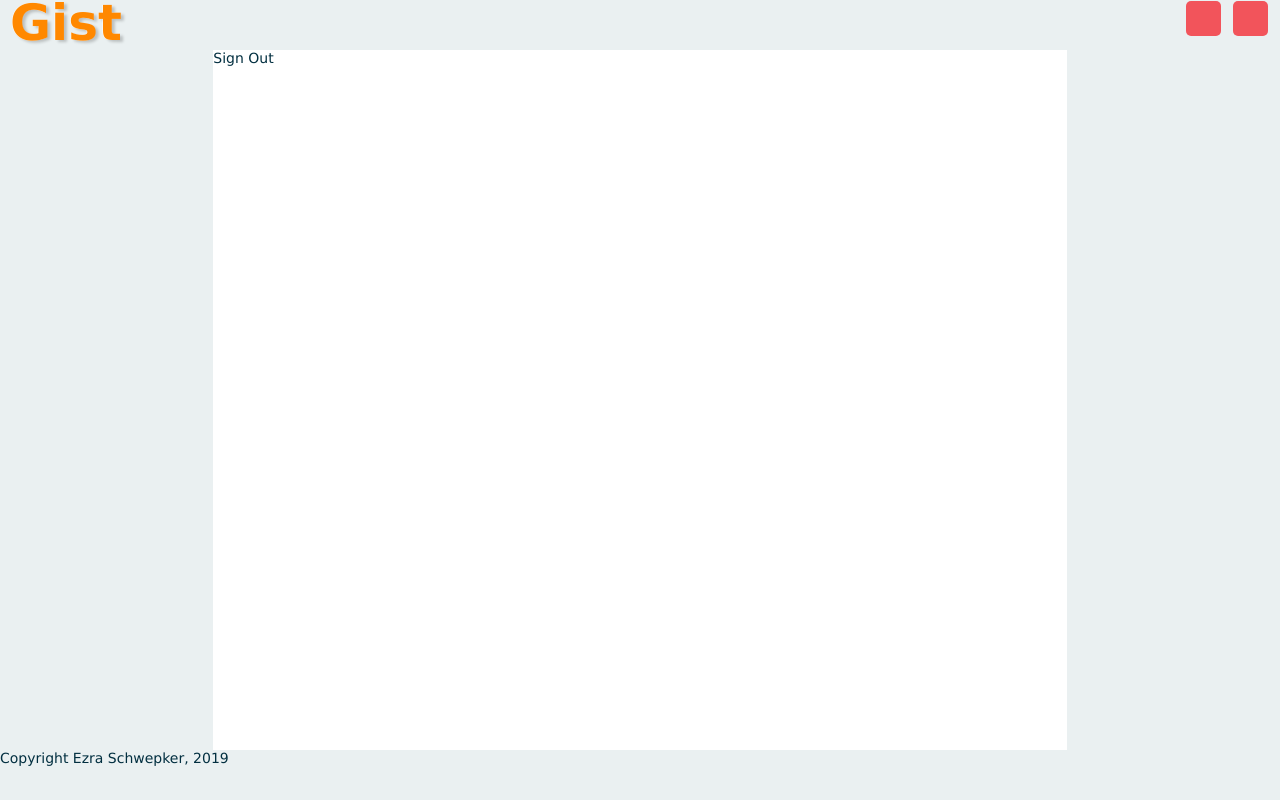
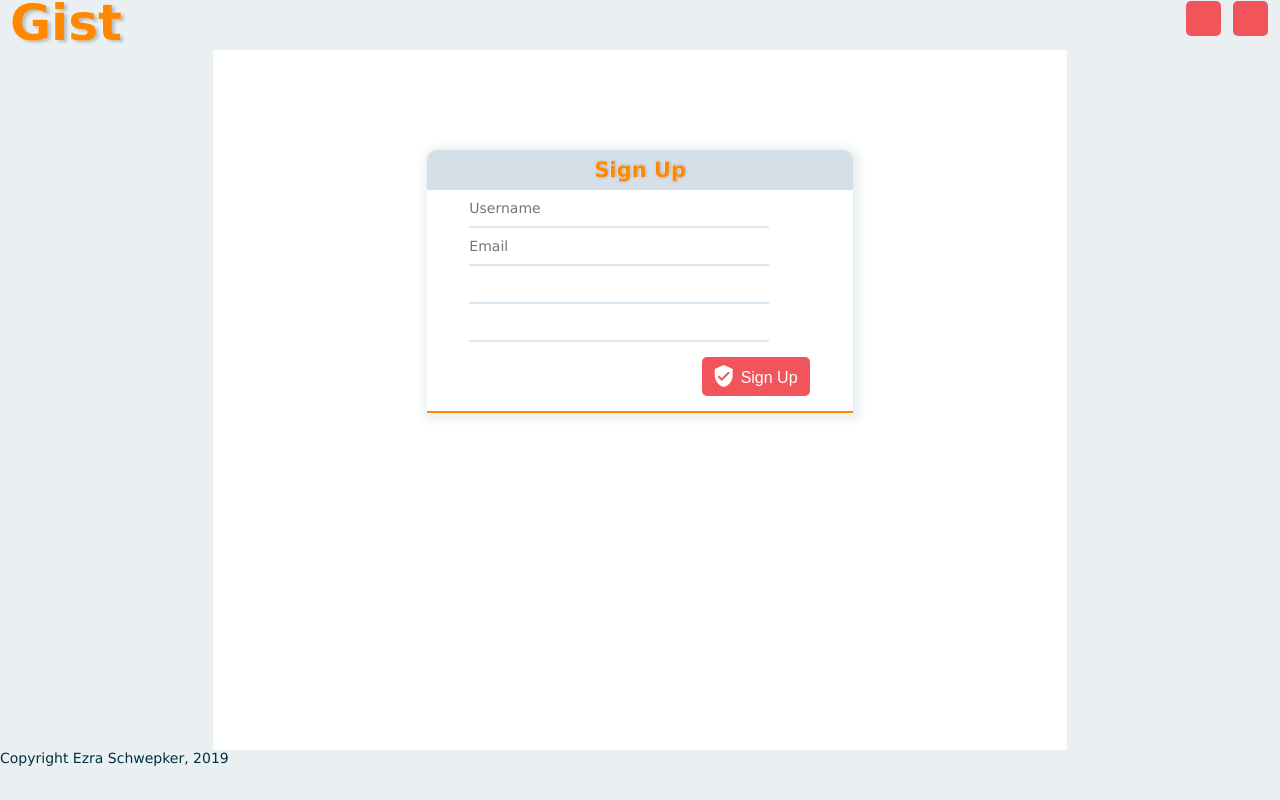
Before and after one commit to MoreSaltMoreLemon/gist-front-end, a React (Create React App) app: page /sign-out in a window 1280 px wide. Shown: the top 800 px of the page. Built offline with nearby package versions, Linux system fonts and the light colour scheme.

Commit message:
working modal for error handling

```diff
--- a/src/App.js
+++ b/src/App.js
@@ -6,6 +6,7 @@ import AppHeader from './containers/AppHeader'
 import AppBody from './containers/AppBody'
 import AppFooter from './containers/AppFooter'
 import HomePage from './components/HomePage'
+import ErrorModal from './components/ErrorModal'
 
 
 
@@ -14,6 +15,7 @@ class App extends Component {
     return (
       <div className='app-container'>
         <Router>
+          <ErrorModal />
           <AppHeader />
           <Switch>
             <Route path='/' exact component={HomePage} />
--- a/src/components/DrawerLeft.js
+++ b/src/components/DrawerLeft.js
@@ -50,7 +50,7 @@ const DrawerLeft = (props) => {
               <Link className='button-nav' to='/recipes'>
                 <MenuButton label='Recipes' className='recipe-gallery' icon='view_module' />
               </Link>
-              <Link className='button-nav'>
+              <Link className='button-nav' to={null}>
                 <MenuButton label='Create Recipe' className='recipe-create' icon='create' onClick={() => props.createRecipe({user_id: 1})} />
               </Link>
             </nav>
@@ -71,7 +71,7 @@ const DrawerLeft = (props) => {
               <Link className='button-nav' to='/recipes'>
                 <MenuButton label='Recipes' className='recipe-gallery' icon='view_module' />
               </Link>
-              <Link className='button-nav'>
+              <Link className='button-nav' to={null}>
                 <MenuButton label='Create Recipe' className='recipe-create' icon='create' onClick={() => props.createRecipe({user_id: 1})} />
               </Link>
             </nav>
--- /dev/null
+++ b/src/components/ErrorModal.js
@@ -0,0 +1,43 @@
+import React, { useState } from "react";
+import { connect } from "react-redux";
+import "../css/errorModal.css";
+import { isEmpty } from "../helpers/miscHelpers";
+
+const ErrorModal = ({ error, clearError }) => {
+  const [showModal, setShowModal] = useState(false);
+
+  const handleClick = e => {
+    setShowModal(false);
+    clearError();
+  };
+
+  console.log("ERROR MODA", error);
+  // debugger
+  if (!error) {
+    if (showModal) setShowModal(false);
+    return null;
+  } else if (error && !showModal) {
+    console.log("yes error, no show modal, set show modal");
+    setShowModal(true);
+  } else {
+    console.log("SHOW MODAL!!!")
+    return (
+      <div className="window-modal" onClick={handleClick}>
+        <div
+          className="error-modal"
+          // onClick={() => setShowModal(false)}
+        >
+          <h1 className="error-modal-title">Error!</h1>
+          <p className="error-modal-message">{error.message}</p>
+          <p className="error-modal-close">(click anywhere to close)</p>
+        </div>
+      </div>
+    );
+  }
+};
+
+const mapStateToProps = state => ({ ...state.error });
+const mapDispatchToProps = dispatch => ({
+  clearError: () => dispatch({ type: "CLEAR_ERROR" })
+});
+export default connect(mapStateToProps, mapDispatchToProps)(ErrorModal);
--- a/src/components/SignOut.js
+++ b/src/components/SignOut.js
@@ -1,10 +1,86 @@
-import React from 'react'
+import React, { useState } from "react";
+import { connect } from "react-redux";
+import MenuButton from "./MenuButton";
+import { signOutUserAction } from "../reducers/actions/userActions";
+import "../css/auth.css";
 
-const SignOut = (props) => {
+const SignOut = props => {
+  const [user, setUser] = useState({
+    username: "",
+    email: "",
+    password: "",
+    passwordConfirmation: ""
+  });
+
+  // const [validation, setValidation] = useState({passwordMatches: true, password})
+
+  const handleChange = e =>
+    setUser({ ...user, [e.target.name]: e.target.value });
+
+  // const handlePasswordConfirmation = e => {
+  //   handleChange
+  // }
+
+  const handleSubmit = async e => {
+    e.preventDefault();
+    props.SignOut(user);
+  };
 
   return (
-     <div>Sign Out</div>
-  )
-}
+    <section className="auth sign-in-container">
+      <header className="auth header">
+        <h1>Sign Up</h1>
+      </header>
+      <form className="auth sign-up" onSubmit={handleSubmit}>
+        <input
+          required
+          className="auth username"
+          type="text"
+          placeholder="Username"
+          value={user.username}
+          name="username"
+          onChange={handleChange}
+        />
+        <input
+          required
+          className="auth email"
+          type="text"
+          placeholder="Email"
+          value={user.email}
+          name="email"
+          onChange={handleChange}
+        />
+        <input
+          required
+          className="auth password"
+          type="password"
+          placehold="Password"
+          value={user.password}
+          name="password"
+          onChange={handleChange}
+        />
+        <input
+          required
+          className="auth password"
+          type="password"
+          placehold="Confirm Password"
+          value={user.passwordConfirmation}
+          name="passwordConfirmation"
+          onChange={handleChange}
+        />
+        <MenuButton
+          type="submit"
+          className="auth submit"
+          label="Sign Up"
+          icon="verified_user"
+        />
+      </form>
+    </section>
+  );
+};
 
-export default SignOut
+const mapDispatchToProps = dispatch => ({
+  signOut: async user => dispatch(await signOutUserAction(user))
+});
+
+export default connect(null, mapDispatchToProps)(SignOut);
--- a/src/css/auth.css
+++ b/src/css/auth.css
@@ -1,6 +1,7 @@
 section.auth {
   width: 50%;
   min-height: 200px;
+  max-width: 500px;
   margin-left: auto;
   margin-right: auto;
   margin-top: 100px;
@@ -9,6 +10,10 @@ section.auth {
   border-bottom: 2px solid var(--highlight);
   box-shadow: 2px 2px 10px 5px var(--bg-color-secondary);
   border-radius: 10px 10px 0 0;
+}
+
+section.auth:hover {
+  transform: scale(1.01)
 }
 
 header.auth {
@@ -21,7 +26,9 @@ header.auth h1 {
   color: white;
   width: 100%;
   text-align: center;
-  text-shadow: -0.5px -0.5px 0px white, 0.4px 0.4px 3px rgba(0, 0, 0, 0.3);
+  text-shadow: -0.5px -0.5px 1px white, 0.4px 0.4px 3px rgba(0, 0, 0, 0.3);
+  color: var(--highlight);
+  font-weight: bold;
   height: 30px;
   line-height: 40px;
 }
@@ -30,9 +37,10 @@ form.auth {
   margin-left: auto;
   margin-right: auto;
   width: 80%;
+  height: 100%;
   display: flex;
   flex-direction: column;
-  justify-content: space-around;
+  justify-content: space-between;
 }
 
 form.auth input {
@@ -42,5 +50,7 @@ form.auth input {
 
 form.auth .submit {
   align-self: end;
+  padding-top: 10px;
+  padding-bottom: 10px;
   max-width: 110px;
 }
--- /dev/null
+++ b/src/css/errorModal.css
@@ -0,0 +1,48 @@
+.window-modal {
+  position: absolute;
+  width: 100vw;
+  height: 100vh;
+  background-color: rgba(255, 255, 255, 0.1);
+  z-index: 4;
+}
+
+.error-modal {
+  position: relative;
+  width: 300px;
+  /* min-height: 200px; */
+  max-height: 200px;
+  background-color: var(--highlight);
+  z-index: 5;
+  left: calc(50vw - 150px);
+  top: calc(25vw - 100px);
+  border-radius: 10px;
+  box-shadow: 2px 2px 10px 5px var(--bg-color-secondary) -2px -2px 10px 5px
+    var(--bg-color-secondary);
+  /* margin-left: auto; */
+  /* margin-right: auto; */
+  display: grid;
+  grid-template-rows: 40px 1fr 30px;
+  grid-template-areas: "header" "body" "footer";
+  padding: 20px;
+}
+
+.error-modal-title {
+  grid-area: header;
+  text-align: center;
+  color: white;
+}
+
+.error-modal-message,
+.error-modal-close {
+  /* padding: 20px 10px; */
+  text-align: center;
+  color: white;
+}
+
+.error-modal-message {
+  grid-area: body;
+}
+
+.error-modal-close {
+  grid-area: footer;
+}
--- a/src/reducers/actions/userActions.js
+++ b/src/reducers/actions/userActions.js
@@ -24,4 +24,8 @@ async function signInUserAction(user, jwt = "") {
   );
 }
 
-export { createUserAction, signInUserAction };
+async function signOutUserAction(user, jwt = "") {
+  return { type: 'CLEAR_USER' }
+}
+
+export { createUserAction, signInUserAction, signOutUserAction };
--- a/src/reducers/errorReducer.js
+++ b/src/reducers/errorReducer.js
@@ -1,27 +1,30 @@
 const errorReducer = (state = {}, action) => {
-  if (action.error) alert("ERROR REDUCER", state, action);
+  if (action.error) console.log("ERROR REDUCER", state, action);
   // alert(action.error)
   switch (action.type) {
     case "REQUEST_ERROR":
-      debugger;
+      // debugger;
       return { ...state, error: action.error };
     case "NETWORK_ERROR":
-      debugger;
+      // debugger;
       return { ...state, error: action.error };
     case "REQUEST_TIMEOUT":
-      debugger;
+      // debugger;
       return { ...state, error: action.error };
     case "TOO_MANY_REQUESTS":
-      debugger;
+      // debugger;
       return { ...state, error: action.error };
     case "SERVICE_UNAVAILABLE":
-      debugger;
+      // debugger;
       return { ...state, error: action.error };
     case "NETWORK_AUTHENTICATION_REQUIRED":
-      debugger;
+      // debugger;
       return { ...state, error: action.error };
+    case "CLEAR_ERROR":
+      return { };
     default:
-      return state;
+      if (action.error) return {...state, error: action.error};
+      else return {...state};
   }
 };
 
--- a/src/reducers/userReducer.js
+++ b/src/reducers/userReducer.js
@@ -11,6 +11,9 @@ const userReducer = (state = {}, action) => {
       }
       return { ...action.user };
     case "CLEAR_USER":
+      if (action.user.jwt) {
+        localStorage.removeItem("jwt");
+      }
       return {};
     default:
       return state;
```
